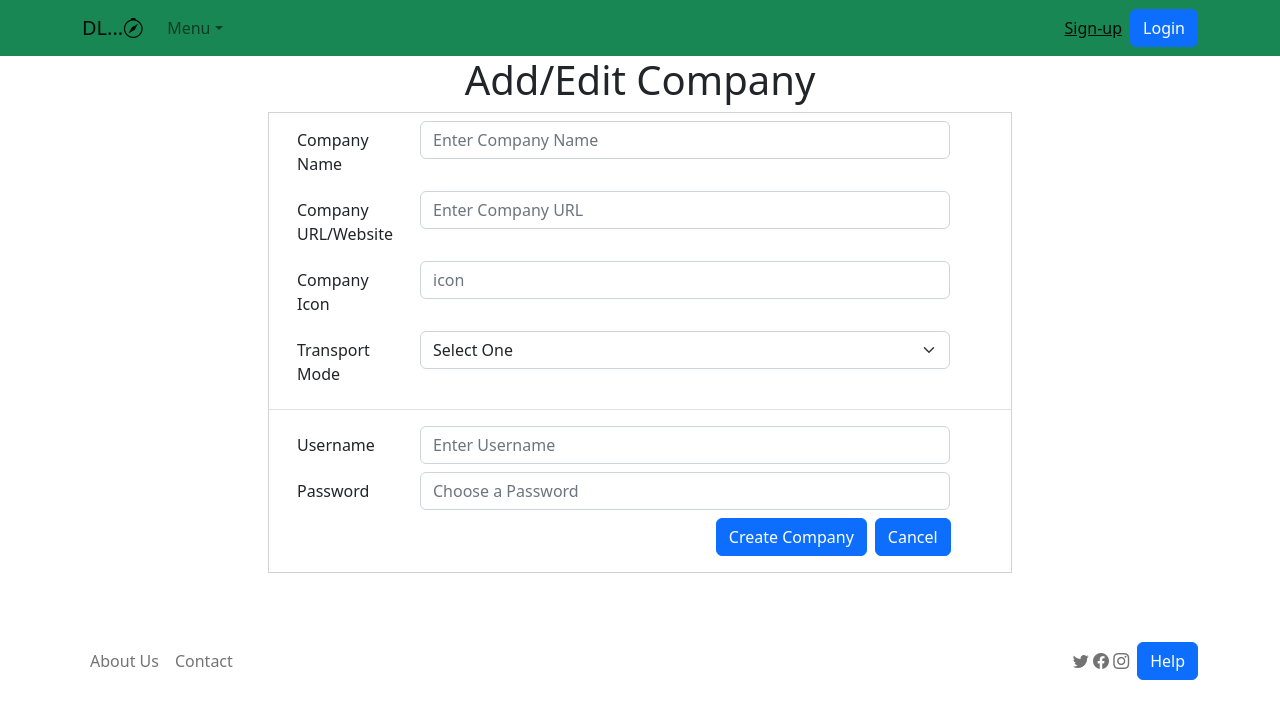
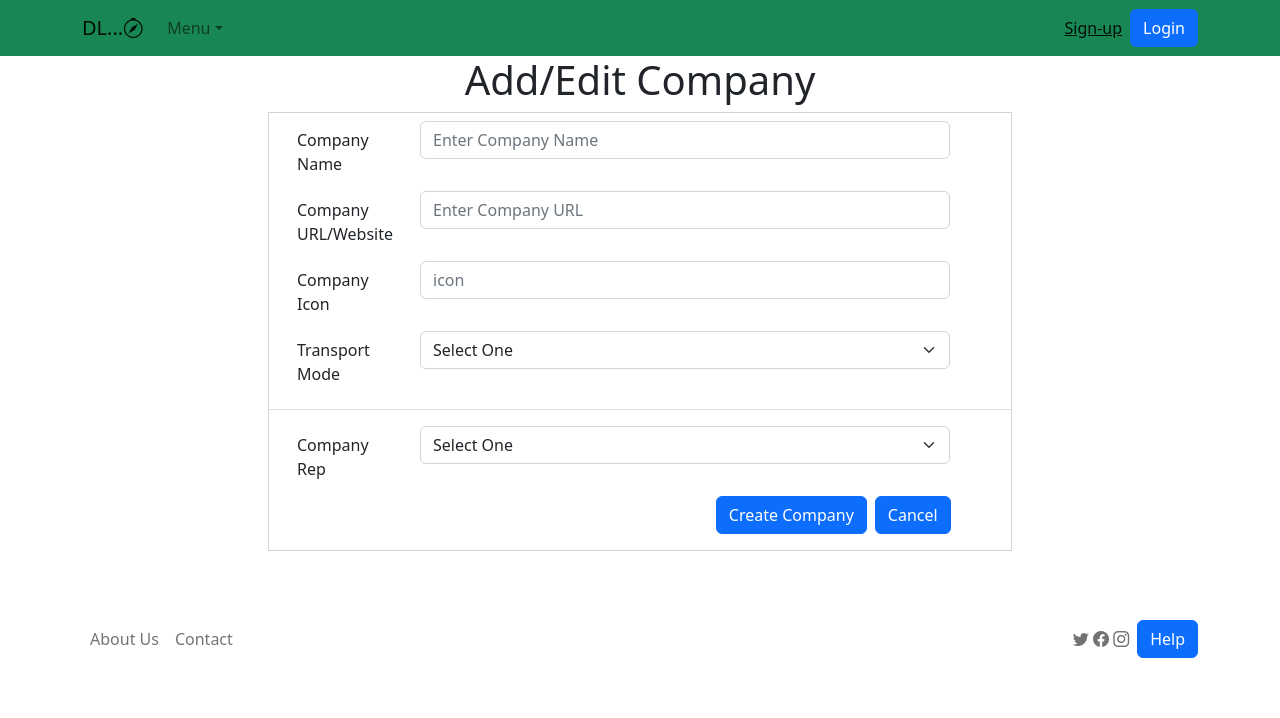
Before and after one commit to Intesar-Alam/Destination-Loading, a React (Create React App) app in the folder react-client-type/: page /companyform in a window 1280 px wide. Shown: the top 718 px of the page. Built offline with nearby package versions, Linux system fonts and the light colour scheme.

Commit message:
#46 update form to select a rep

```diff
--- a/react-client-type/src/components/CompanyForm.tsx
+++ b/react-client-type/src/components/CompanyForm.tsx
@@ -46,16 +46,14 @@ function CompanyForm() {
               </Col>
             </Form.Group>
             <hr style={{ color: 'gray', height: '1px' }} />
-            <Form.Group as={Row} className="my-2 ms-3" controlId="formUsername">
-              <Form.Label column sm={2} htmlFor="username">Username</Form.Label>
+            <Form.Group as={Row} className="mb-2 ms-3" controlId="formRepIdSelect">
+              <Form.Label column sm={2} htmlFor="repIdSelect">Company Rep</Form.Label>
               <Col sm={9}>
-                <Form.Control id="username" type="text" placeholder="Enter Username" />
-              </Col>
-            </Form.Group>
-            <Form.Group as={Row} className="mb-2 ms-3" controlId="formPassword">
-              <Form.Label column sm={2} htmlFor="password">Password</Form.Label>
-              <Col sm={9}>
-                <Form.Control id="password" type="text" placeholder="Choose a Password" />
+                <Form.Select id="repIdSelect" aria-label="Select Company Representative">
+                  <option>Select One</option>
+                  {/* TODO add map/fetch for rep users */}
+                  <option>AIR</option>
+                </Form.Select>
               </Col>
             </Form.Group>
             {/* TODO add conditional rendering for create/edit(update) user */}
```
